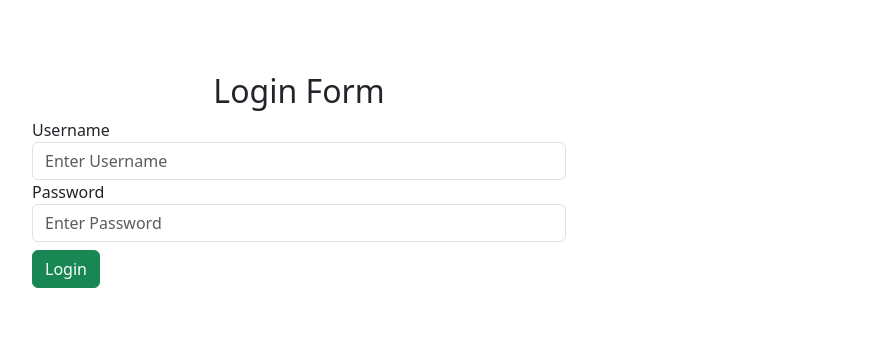
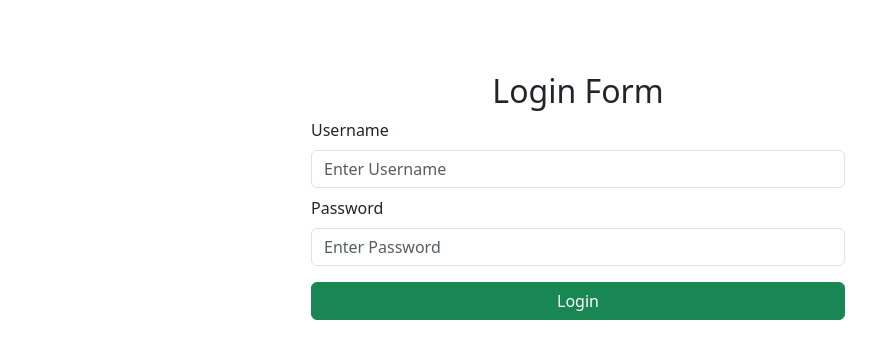
Before and after one commit to kbrieva/my-employee-app, a Django app: page /users/login in a window 1280 px wide. Shown: the part 56-415 px from the top of the page, without its empty margins (62-938 px from the left). Run offline with Django 5.2, Linux system fonts and the light colour scheme.

Commit message:
Updating code

```diff
--- a/templates/users/edit.html
+++ b/templates/users/edit.html
@@ -9,7 +9,9 @@
 {% block content %}
 
 {% if error_message %}
-<p class="alert alert-danger"><strong>{{ error_message }} </strong> </p>
+<div class="alert alert-dark" role="alert">
+   {{ error_message }}
+</div>
 {% endif %}
 <form action="{% url 'users:processedit' user.id %}" method="post" enctype="multipart/form-data">
    {% csrf_token %}
--- a/templates/users/login.html
+++ b/templates/users/login.html
@@ -9,7 +9,7 @@ Login
 <div class="container">
     <div class="row mt-5">
 
-        <div class="col-md-6 m-aut">
+        <div class="col-md-6 m-auto">
 
             {% if error_message %}
             <p class="alert alert-danger">{{error_message}}</p>
@@ -22,13 +22,18 @@ Login
                 {% csrf_token %}
                 <div class="form-group">
                     <label for="">Username</label>
-                    <input type="text" name="username" id="username" class="form-control" placeholder="Enter Username" autocomplete="off">
-                    <label for="">Password</label>
-                    <input type="password" name="password" id="password" class="form-control" placeholder="Enter Password">
-
+                    <input type="text" name="username" id="username" class="form-control mt-2" placeholder="Enter Username" autocomplete="off">
                 </div>
 
-                <button type="submit" class="btn btn-success mt-2">Login</button>
+                <div class="form-group">
+                    <label class="mt-2">Password</label>
+                    <input type="password" name="password" id="password" class="form-control mt-2" placeholder="Enter Password">
+                </div>
+
+                <div class="d-grid gap-2">
+                    <button type="submit" class="btn btn-success mt-3">Login</button>
+                </div>
+
 
 
 
```
Also changed, not shown: media/profile_pic/2024-03-nickyarmancarinogmail.com-png-clipart-computer-icons-avatar-icon-des_4v4SA7d.png (added), templates/partials/_navbar.html (line endings or trailing spaces).
